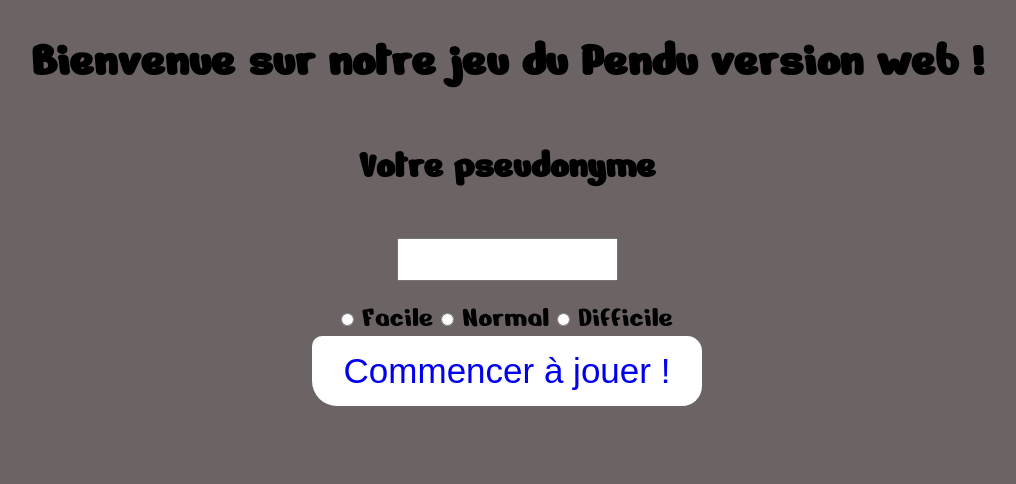
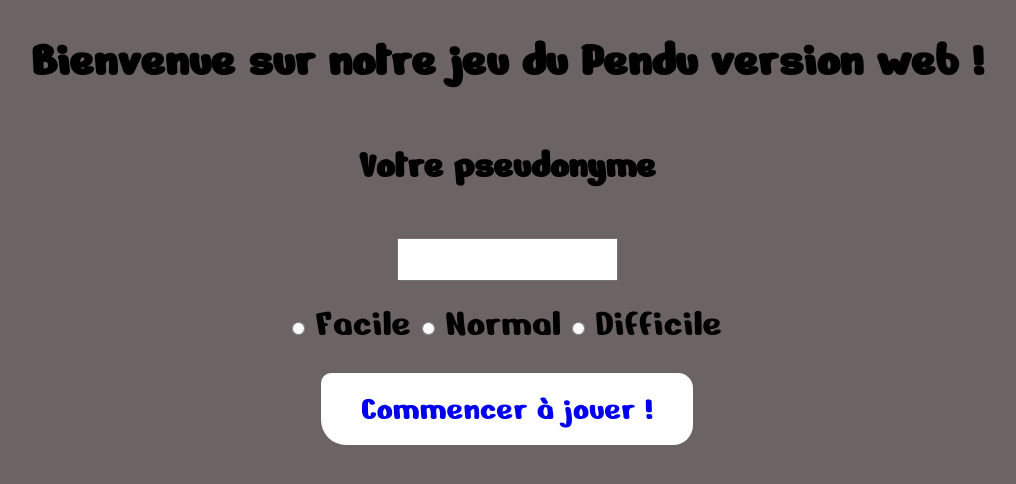
Before and after one commit to ozen0416/HANGMAN_WEB_OUDIN_KOJOK-TARRAF, a plain HTML site: page index.HTML in a window 1280 px wide. Shown: the whole page, without its empty margins (133-1149 px from the left). Drawn offline with Linux system fonts and the light colour scheme.

Commit message:
front index done

```diff
--- a/css/style.css
+++ b/css/style.css
@@ -59,10 +59,10 @@ div button{
     background-color: #fff;
     border: none;
     text-decoration: none;
-    padding: 15px 32px;
+    padding: 15px 40px;
+    margin: 25px;
     text-align: center;
     border-radius: 10px 15px 20px 25px;
-    transition-duration: 0.5s;
 }
 
 .title1{
@@ -88,6 +88,10 @@ input {
 
 .difficulties {
     justify-content: space-around;
-    font-size: 30px;
+    font-size: 40px;
 
 }
+
+button {
+    font-family: 'NerkoOne';
+}
```
